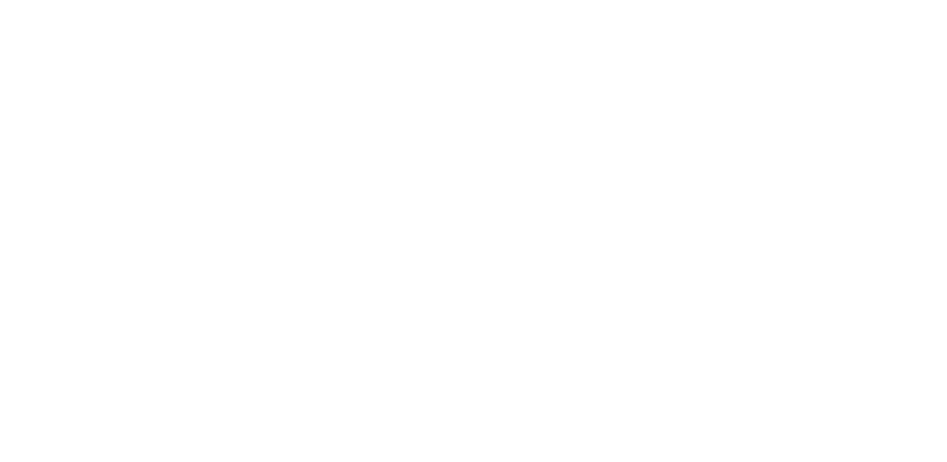
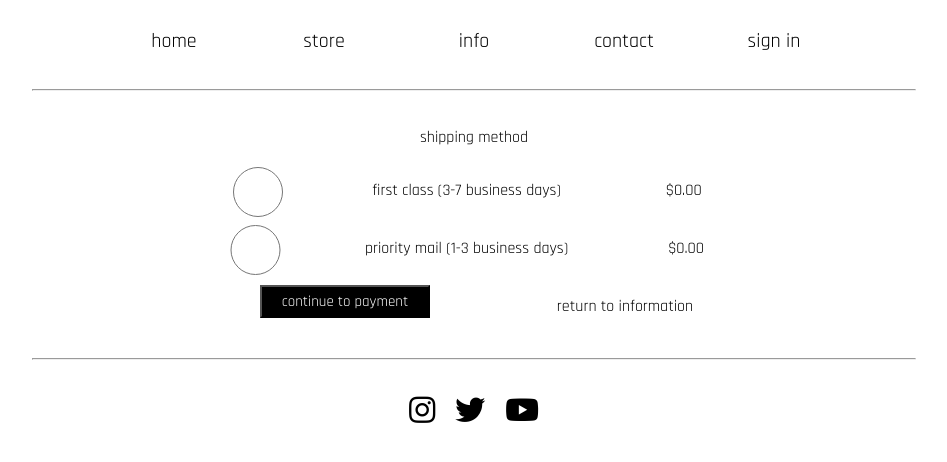
Before and after one commit to ricmat19/Art-Store, a React (Create React App) app in the folder client/: page /shipping in a window 1280 px wide. Shown: the top 462 px of the page, without its empty margins (166-1113 px from the left). Built offline with nearby package versions, Linux system fonts and the light colour scheme.

Commit message:
Shipping Page Setup

```diff
--- a/client/public/css/index.css
+++ b/client/public/css/index.css
@@ -395,7 +395,7 @@
     margin: 0 5px;
 }
 
-.item-details, .profile-info, .admin-item-div, .image-div, .checkout-div{
+.item-details, .profile-info, .admin-item-div, .image-div, .checkout-div, .shipping-div{
     margin: 20px 200px;
     text-align: center;
     display: grid;
@@ -407,7 +407,7 @@
     margin: 20px 200px;
 }
 
-.checkout-div{
+.checkout-div, .shipping-div{
     margin: 20px 150px;
 }
 
--- a/client/src/app.jsx
+++ b/client/src/app.jsx
@@ -6,6 +6,7 @@
 import Item from "./routes/itemDetails";
 import Cart from "./routes/cart";
 import Checkout from "./routes/checkout";
+import Shipping from "./routes/shipping";
 import Contact from "./routes/contact";
 import AdminCollection from "./routes/adminCollection";
 import AdminCreate from "./routes/adminCreate";
@@ -25,6 +26,7 @@
                     <Route exact path="/collection/:product/:id" component={Item}/>
                     <Route export path="/cart" component={Cart}/>
                     <Route export path="/checkout" component={Checkout}/>
+                    <Route export path="/shipping" component={Shipping}/>
                     <Route exact path="/contact" component={Contact}/>
                     <Route exact path="/admin/collection/:product" component={AdminCollection}/>
                     <Route exact path="/admin/create" component={AdminCreate}/>
--- a/client/src/components/checkout.jsx
+++ b/client/src/components/checkout.jsx
@@ -86,7 +86,7 @@
                             <input type="tel" placeholder="phone (optional)"/>
                         </div>
                         <div className="two-column-div">
-                            <button>continue to shipping</button>
+                            <a href="/shipping"><button>continue to shipping</button></a>
                             <a href="/cart"><p>return to cart</p></a>
                         </div>
                     </div>
--- /dev/null
+++ b/client/src/components/shipping.jsx
@@ -0,0 +1,39 @@
+import React from 'react';
+
+const ShippingC = () => {
+
+    return(
+        <div className="main-body shipping-div">
+            <div>
+                <div className="shipping-info-div">
+                    <div className="email-div">
+                    </div>
+                    <div className="shipping-address-div">
+                    </div>
+                </div>
+                <div className="shipping-method-selection-div">
+                    <p>shipping method</p>
+                    <div>
+                        <div className="three-column-div">
+                            <input type="radio" name="shipping-method"/>
+                            <label>first class (3-7 business days)</label>
+                            <p>$0.00</p>
+                        </div>
+                        <div className="three-column-div">
+                            <input type="radio" name="shipping-method"/>
+                            <label>priority mail (1-3 business days)</label>
+                            <p>$0.00</p>
+                        </div>
+                    </div>
+                </div>
+                <div className="two-column-div">
+                    <a href="/payment"><button>continue to payment</button></a>
+                    <a href="/checkout"><p>return to information</p></a>
+                </div>
+            </div>
+            <div></div>
+        </div>
+    )
+}
+
+export default ShippingC;
--- /dev/null
+++ b/client/src/routes/shipping.jsx
@@ -0,0 +1,16 @@
+import React from 'react';
+import ShippingC from '../components/shipping';
+import FooterC from '../components/footer';
+import HeaderC from '../components/header';
+
+const ShippingR = () => {
+    return(
+        <div>
+            <HeaderC/>
+            <ShippingC/>
+            <FooterC/>
+        </div>
+    )
+}
+
+export default ShippingR;
```
